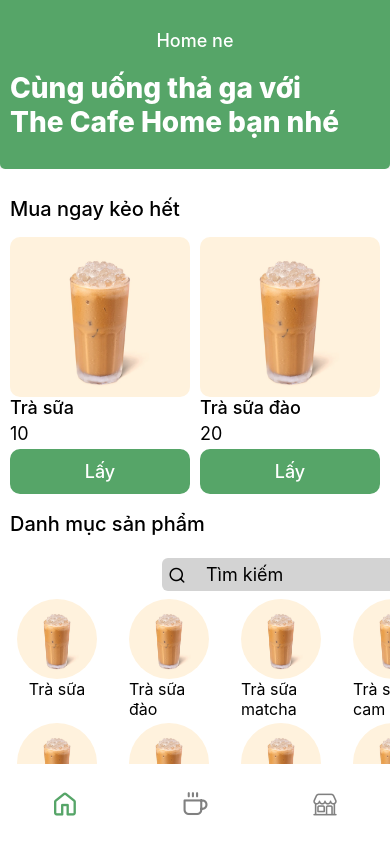
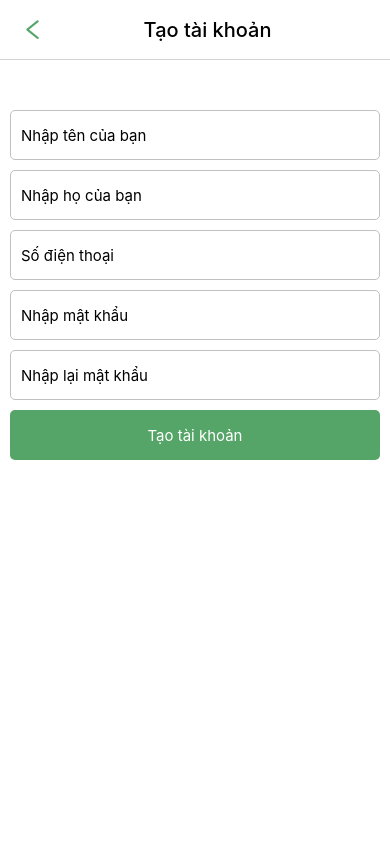
Before and after one commit to vanduy352003/TheCafeHome, a React Native app: screen /SignUp in a window 390 px wide. Built offline with nearby package versions, Linux system fonts and the light colour scheme.

Commit message:
Sửa giao diện

```diff
--- a/App.tsx
+++ b/App.tsx
@@ -6,6 +6,8 @@ import TabNavigator from './src/navigators/TabNavigator';
 import ProductInfomation from './src/screens/ProductInfomation';
 import FavoriteScreen from './src/screens/FavoriteScreen';
 import SearchScreen from './src/screens/SearchScreen';
+import Login from './src/screens/Login';
+import SignUp from './src/screens/SignUp';
 const Stack = createNativeStackNavigator();
 
 function App(): React.JSX.Element {
@@ -16,7 +18,8 @@ function App(): React.JSX.Element {
         <Stack.Screen name="Detail" component={ProductInfomation} options={{animation: 'slide_from_bottom'}}></Stack.Screen>
         <Stack.Screen name="Search" component={SearchScreen} options={{animation: 'slide_from_bottom'}}></Stack.Screen>
         <Stack.Screen name="Favorite" component={FavoriteScreen} options={{animation: 'slide_from_bottom'}}></Stack.Screen>
-
+        <Stack.Screen name="Login" component={Login} options={{animation: 'slide_from_bottom'}}></Stack.Screen>
+        <Stack.Screen name="SignUp" component={SignUp} options={{animation: 'slide_from_bottom'}}></Stack.Screen>
       </Stack.Navigator>
     </NavigationContainer>
   );
--- a/index.js
+++ b/index.js
@@ -5,10 +5,5 @@
 import {AppRegistry} from 'react-native';
 import App from './App';
 import {name as appName} from './app.json';
-<<<<<<< HEAD
-import Login from './src/screens/Login';
-AppRegistry.registerComponent(appName, () => Login);
-=======
 
 AppRegistry.registerComponent(appName, () => App);
->>>>>>> 683d769ab11f24e6203a604a5dc482d7bed82f89
--- a/src/components/SmallCart.tsx
+++ b/src/components/SmallCart.tsx
@@ -1,6 +1,6 @@
-//Tui ko biết cái này có tên component
-//là gì luôn nhưng nó là cái phần hiện phương thức
-//đặt + tiềncho mình biết ơ gần gốc dưới á
+// Tui ko biết cái này có tên component
+// là gì luôn nhưng nó là cái phần hiện phương thức
+// đặt + tiền cho mình biết ơ gần gốc dưới á
 import React from "react";
 import { Dimensions, StyleSheet, Text, TouchableOpacity, TouchableWithoutFeedback, View } from "react-native";
 import  Icon  from "react-native-vector-icons/AntDesign";
--- a/src/screens/Login.tsx
+++ b/src/screens/Login.tsx
@@ -1,24 +1,42 @@
-import { StyleSheet, Text, TextInput, Touchable, TouchableOpacity, View } from "react-native"
+import { useState } from "react"
+import { Alert, StyleSheet, Text, TextInput, TouchableOpacity, View } from "react-native"
 import Icon from "react-native-vector-icons/AntDesign"
 
-function Login() : React.JSX.Element {
+function Login({navigation} : any) : React.JSX.Element {
+    const [phoneNumber, setPhoneNumber] = useState("");
+    const [passWord, setPassword] = useState("");
+    const tryLogin = () => {
+        Alert.alert(phoneNumber)
+        Alert.alert(passWord)
+    }
+    const handlePressBack = () => {
+        navigation.goBack();
+    }
+    const handleSignUp = () => {
+        navigation.push("SignUp")
+    }
     return (
         <View style = {styles.container}>
             <View style = {styles.loginContainer}>
-                <TouchableOpacity>
+                <TouchableOpacity onPress={handlePressBack}>
                     <Icon style = {styles.closeIcon} name = "closecircle"> </Icon>
                 </TouchableOpacity>
                 <Text style = {{fontSize : 20, alignSelf : "center", marginBottom : 20}}>
                     Đăng nhập
                 </Text>
-                <TextInput placeholder="Số điện thoại" style = {styles.phonenumberInput}>
+                <TextInput placeholder="Số điện thoại" style = {styles.phonenumberInput} value={phoneNumber} onChangeText={(text : string) => {setPhoneNumber(text)}}>
+                </TextInput>
+                <TextInput placeholder="Mật khẩu" style = {styles.passwordInput} value={passWord} onChangeText={(text : string) => {setPassword(text)}}>
 
                 </TextInput>
-                <TextInput placeholder="Mật khẩu" style = {styles.passwordInput}>
-
-                </TextInput>
-                <TouchableOpacity style = {styles.button}>
+                <TouchableOpacity style = {styles.button} onPress={tryLogin}>
                     <Text style = {{fontSize : 15, alignSelf : "center", color : "white"}}> Đăng nhập </Text>
+                </TouchableOpacity>
+                <Text style={{marginVertical : 15, fontSize : 15, alignSelf : "center"}}>
+                    HOẶC
+                </Text>
+                <TouchableOpacity style = {styles.button} onPress={handleSignUp}>
+                    <Text style = {{fontSize : 15, alignSelf : "center", color : "white"}}> Đăng ký </Text>
                 </TouchableOpacity>
             </View>
         </View>
@@ -43,6 +61,7 @@ const styles = StyleSheet.create({
         justifyContent : "center",
         alignSelf : "center",
         verticalAlign : "middle",
+        backgroundColor : "white",
         padding : 20
     },
     phonenumberInput : {
@@ -65,9 +84,10 @@ const styles = StyleSheet.create({
     },
     button : {
         justifyContent : "center",
-        backgroundColor : "orange",
+        backgroundColor : "#56a568",
         borderRadius : 5,
         height : 50
-    }
+    },
+
 })
 export default Login;
--- a/src/screens/ProductInfomation.tsx
+++ b/src/screens/ProductInfomation.tsx
@@ -6,6 +6,7 @@ import Icon from "react-native-vector-icons/AntDesign";
 import Icon2 from "react-native-vector-icons/Ionicons";
 
 class radioButtonProp {
+    selectedOption : any;
     onPress : any;
     option : string | undefined;
     price : Number | undefined
@@ -17,14 +18,14 @@ function RadioButtonChoice(prop : radioButtonProp): React.JSX.Element {
     return (
         <View style = {{flexDirection : "row", marginTop : 10}}>
             <TouchableOpacity activeOpacity={1} onPress={optionPress} style = {styles.radioButton}>
-                <Icon2 name = "radio-button-off" style = {{fontSize : 20}}></Icon2>
+                <Icon2 name = {prop.selectedOption === prop.option ? "radio-button-on" : "radio-button-off"} style = {{fontSize : 20}}></Icon2>
             </TouchableOpacity>
             <Text style = {styles.sizeContentText}>{prop.option} ({prop.price?.toString()}đ)</Text>
         </View>
     )
 }
 
-function ProductInfomation() : React.JSX.Element {
+function ProductInfomation({navigation} : any) : React.JSX.Element {
     const [selectedOption, setSelectedOption] = useState("");
     const [price, setPrice] = useState(0);
     const [favorite, setFavorite] = useState(0);
@@ -39,14 +40,26 @@ function ProductInfomation() : React.JSX.Element {
             setFavoriteIconName("hearto")
         }
     }
-    const sizePress = (option : string, price : number) => {
+    const handleOptionPress = (option : string, price : number) => {
         setSelectedOption(option)
         setPrice(price)
-        Alert.alert(option + " " + price.toString())
     }
-
+    const handlePressBack = () => {
+        navigation.goBack();
+    }
+    const handleAdd = () => {
+        Alert.alert("Chua them")
+        //
+        navigation.goBack();
+    }
     return (
         <View style = {styles.container}>
+            <View style={styles.header}>
+                <TouchableOpacity onPress={handlePressBack}>
+                    <Icon style={styles.icon} name="left"></Icon>
+                </TouchableOpacity>
+                <Text style={styles.headerText}>Thông tin sản phẩm</Text>
+            </View>
             <View style = {styles.topContainer}>
                 <Image style = {styles.categoryImage} source={require('../assets/images/hongtra.png')}/>
             </View>
@@ -69,17 +82,17 @@ function ProductInfomation() : React.JSX.Element {
                 </View>
                 <View style = {styles.sizeContainer}>
                     <Text style = {styles.sizeText}>Size</Text>
-                    <RadioButtonChoice option = "Lớn" price = {69000} onPress = {sizePress}>
+                    <RadioButtonChoice option = "Lớn" price = {69000} onPress = {handleOptionPress} selectedOption={selectedOption}>
                     </RadioButtonChoice>
-                    <RadioButtonChoice option = "Vừa" price = {65000} onPress = {sizePress}>
+                    <RadioButtonChoice option = "Vừa" price = {65000} onPress = {handleOptionPress} selectedOption={selectedOption}>
                     </RadioButtonChoice>
-                    <RadioButtonChoice option = "Nhỏ" price = {60000} onPress = {sizePress}>
+                    <RadioButtonChoice option = "Nhỏ" price = {60000} onPress = {handleOptionPress} selectedOption={selectedOption}>
                     </RadioButtonChoice>
                 </View>
             </View>
 
             <View style = {{backgroundColor : "white"}}>
-                <TouchableOpacity style = {styles.buyButton}>
+                <TouchableOpacity style = {styles.addButton} onPress={handleAdd} disabled={price <= 0 ? true : false}>
                     <Text style = {{fontSize : 20, color : "white"}}>{price}</Text>
                 </TouchableOpacity>
             </View>
@@ -109,6 +122,23 @@ const styles = StyleSheet.create({
         marginBottom : 15,
         backgroundColor : "white"
     },
+    header: {
+      flexDirection: 'row',
+      height: 60,
+      borderBottomWidth: 1,
+      borderBottomColor: 'lightgrey',
+      paddingHorizontal: 20,
+      alignItems: 'center',
+      backgroundColor : 'white',
+      // justifyContent: 'center'
+    },
+    headerText: {
+      fontSize: 20,
+      fontWeight: '500',
+      color: 'black',
+      textAlign: 'center',
+      flex: 1
+    },
 
     button: {
       width : 35,
@@ -129,7 +159,7 @@ const styles = StyleSheet.create({
     },
     icon : {
         fontSize : 25,
-        color : "orange"
+        color : "#56a568"
     },
     sizeContainer : {
         flex : 1,
@@ -149,14 +179,14 @@ const styles = StyleSheet.create({
         marginLeft : 10,
         fontSize : 20,
     },
-    buyButton : {
+    addButton : {
         alignSelf : "center",
         borderRadius : 5,
         height : 40,
         width : "90%",
         justifyContent : "center",
         alignItems : "center",
-        backgroundColor : "orange",
+        backgroundColor : "#56a568",
         marginTop : 5,
         marginBottom : 15
     }
--- /dev/null
+++ b/src/screens/SignUp.tsx
@@ -0,0 +1,80 @@
+import { useState } from "react"
+import { Alert, StyleSheet, Text, TextInput, TouchableOpacity, View } from "react-native"
+import Icon from "react-native-vector-icons/AntDesign"
+
+function SignUp({navigation} : any) : React.JSX.Element {
+    const [name, setName] = useState("")
+    const [email, setEmail] = useState("")
+    const [phoneNumber, setPhoneNumber] = useState("")
+    const [passWord, setPassword] = useState("")
+    const handlePressBack = () => {
+        navigation.goBack();
+    }
+    return (
+        <View style = {{flex:1}}>
+            <View style={styles.header}>
+                <TouchableOpacity onPress={handlePressBack}>
+                    <Icon style={styles.icon} name="left"></Icon>
+                </TouchableOpacity>
+                <Text style={styles.headerText}>Tạo tài khoản</Text>
+            </View>
+            <View style = {styles.container} >
+                <TextInput style = {styles.input} placeholder="Nhập tên của bạn"></TextInput>
+                <TextInput style = {styles.input} placeholder="Nhập họ của bạn"></TextInput>
+                <TextInput style = {styles.input} placeholder="Số điện thoại"></TextInput>
+                <TextInput style = {styles.input} secureTextEntry={true} placeholder="Nhập mật khẩu"></TextInput>
+                <TextInput style = {styles.input} secureTextEntry={true} placeholder="Nhập lại mật khẩu"></TextInput>
+
+                <TouchableOpacity style = {styles.button}>
+                    <Text style = {{fontSize : 15, alignSelf : "center", color : "white"}}> Tạo tài khoản </Text>
+                </TouchableOpacity>
+            </View>
+        </View>
+    )
+}
+
+const styles = StyleSheet.create({
+    header: {
+        flexDirection: 'row',
+        height: 60,
+        borderBottomWidth: 1,
+        borderBottomColor: 'lightgrey',
+        paddingHorizontal: 20,
+        alignItems: 'center',
+        backgroundColor : 'white',
+        // justifyContent: 'center'
+    },
+    headerText: {
+        fontSize: 20,
+        fontWeight: '500',
+        color: 'black',
+        textAlign: 'center',
+        flex: 1
+    },
+    icon : {
+        fontSize : 25,
+        color : "#56a568"
+    },
+    input : {
+        height : 50,
+        borderWidth : 1,
+        borderColor : "#C0C0C0",
+        borderRadius : 5,
+        marginBottom : 10,
+        fontSize : 15,
+        paddingHorizontal : 10,
+    },
+    container : {
+        backgroundColor : "white",
+        flex : 1,
+        paddingHorizontal : 10,
+        paddingVertical : 50
+    },
+    button : {
+        justifyContent : "center",
+        backgroundColor : "#56a568",
+        borderRadius : 5,
+        height : 50
+    },
+})
+export default SignUp;
```
